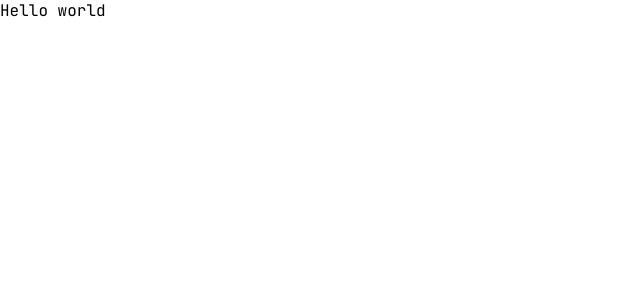
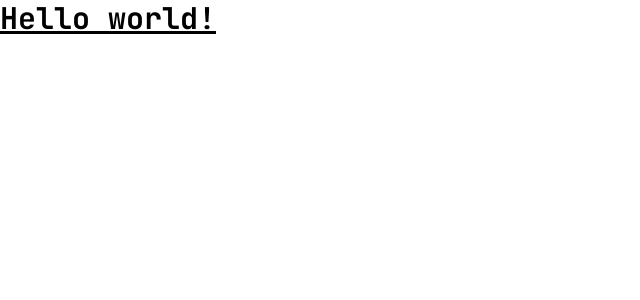
Before and after one commit to jvrviegas/shopping-list, a Next.js app: page / in a window 1280 px wide. Shown: the top 300 px of the page, without its empty margins (0-640 px from the left). Built offline with nearby package versions, Linux system fonts and the light colour scheme.

Commit message:
feat: add tailwindcss

```diff
--- a/package.json
+++ b/package.json
@@ -19,6 +19,7 @@
     "@types/react-dom": "18.0.6",
     "@typescript-eslint/eslint-plugin": "^5.0.0",
     "@typescript-eslint/parser": "^5",
+    "autoprefixer": "^10.4.12",
     "eslint": "^8.25.0",
     "eslint-config-next": "12.3.1",
     "eslint-config-prettier": "^8.5.0",
@@ -29,7 +30,9 @@
     "eslint-plugin-prettier": "^4.2.1",
     "eslint-plugin-promise": "^6.0.0",
     "eslint-plugin-react": "^7.31.10",
+    "postcss": "^8.4.18",
     "prettier": "^2.7.1",
+    "tailwindcss": "^3.1.8",
     "typescript": "*"
   }
 }
--- /dev/null
+++ b/postcss.config.js
@@ -0,0 +1,6 @@
+module.exports = {
+  plugins: {
+    tailwindcss: {},
+    autoprefixer: {},
+  },
+}
--- a/src/pages/index.tsx
+++ b/src/pages/index.tsx
@@ -3,7 +3,7 @@
 const Home: NextPage = () => {
   return (
     <div>
-      <text>Hello world</text>
+      <h1 className="text-3xl font-bold underline">Hello world!</h1>
     </div>
   );
 };
--- a/src/styles/globals.css
+++ b/src/styles/globals.css
@@ -1,3 +1,7 @@
+@tailwind base;
+@tailwind components;
+@tailwind utilities;
+
 html,
 body {
   padding: 0;
--- /dev/null
+++ b/tailwind.config.js
@@ -0,0 +1,11 @@
+/** @type {import('tailwindcss').Config} */
+module.exports = {
+  content: [
+    './src/pages/**/*.{js,ts,jsx,tsx}',
+    './src/components/**/*.{js,ts,jsx,tsx}',
+  ],
+  theme: {
+    extend: {},
+  },
+  plugins: [],
+};
```
Also changed, not shown: 1 other file (tests, documents, lock files or other folders).
